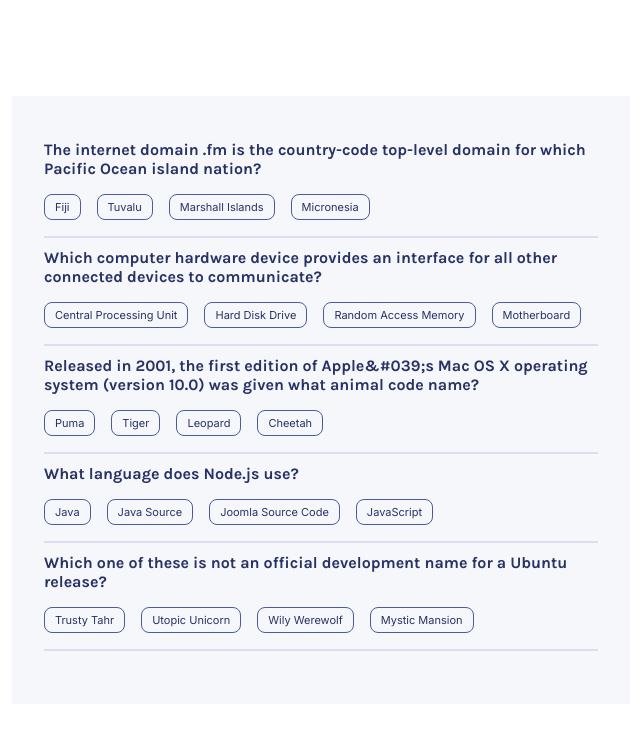
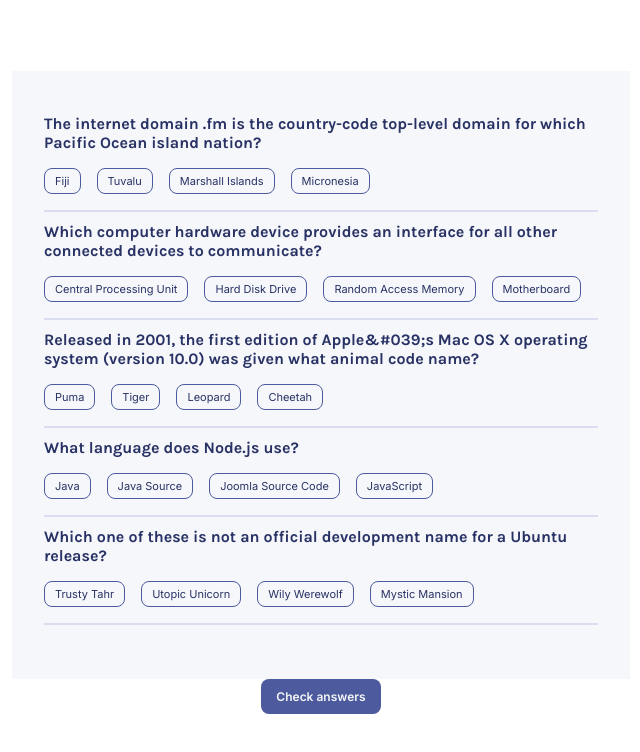
Before and after one commit to NatnaelAbebe19/Roha_quizs, a React (Vite) app: page / in a window 1280 px wide. Both pictures are taken after a click on the button "Start quiz". Shown: the top 752 px of the page, without its empty margins (319-959 px from the left). Built offline with nearby package versions, Linux system fonts and the light colour scheme.

Commit message:
update the chec answer button

```diff
--- a/src/App.css
+++ b/src/App.css
@@ -3,8 +3,9 @@
 .container {
   position: relative;
   overflow: hidden;
-  /* width: 615px; */
-  /* height: 600px; */
+  display: flex;
+  flex-direction: column;
+  margin-bottom: 1rem;
 }
 .hero,
 .question--container {
@@ -115,7 +116,6 @@
 .multiple {
   display: flex;
   column-gap: 1rem;
-  /* justify-content: space-between; */
 }
 .span1 {
   border-radius: 8px;
@@ -127,8 +127,28 @@
   text-align: center;
   color: #293264;
   font-family: "inter", sans-serif;
+  transition: all ease-in-out 0.7s;
 }
 .line {
   border: 0.79px solid #dbdef0;
   margin-bottom: 10px;
 }
+.span1:hover {
+  background: #d6dbf5;
+  border: none;
+}
+.question-check {
+  width: 120px;
+  height: 35px;
+  background: #4d5b9e;
+  color: #f5f7f8;
+  font-weight: 600;
+  border: none;
+  border-radius: 8px;
+  font-size: 12px;
+  font-family: "inter", sans-serif;
+  margin: 0 auto;
+}
+.question-check:hover {
+  opacity: 0.8;
+}
--- a/src/App.jsx
+++ b/src/App.jsx
@@ -23,7 +23,10 @@
   return (
     <div className="container">
       {display ? (
-        <div className="question--container">{question} </div>
+        <>
+          <div className="question--container">{question} </div>
+          <button className="question-check">Check answers</button>
+        </>
       ) : (
         <WelcomePage handleClick={handleClick} />
       )}
```
